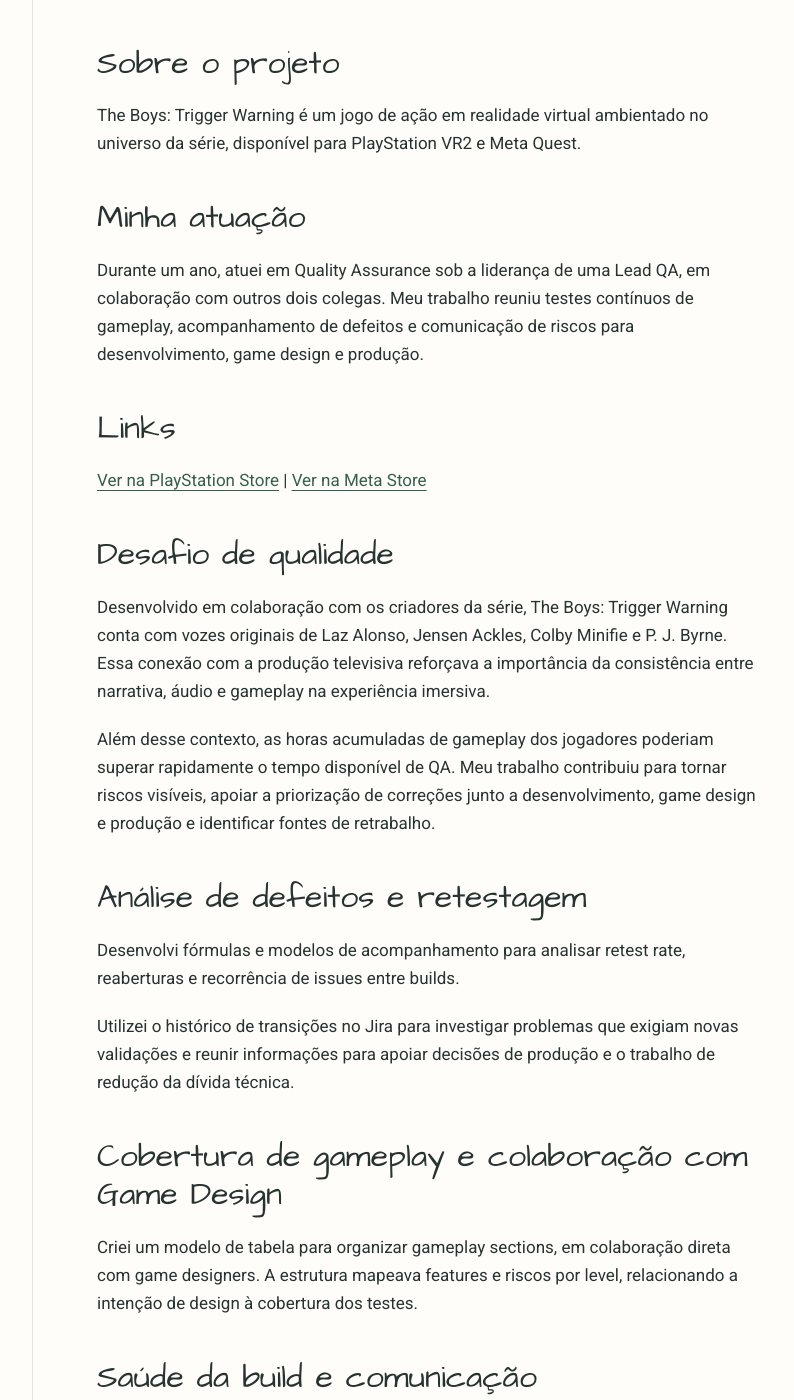
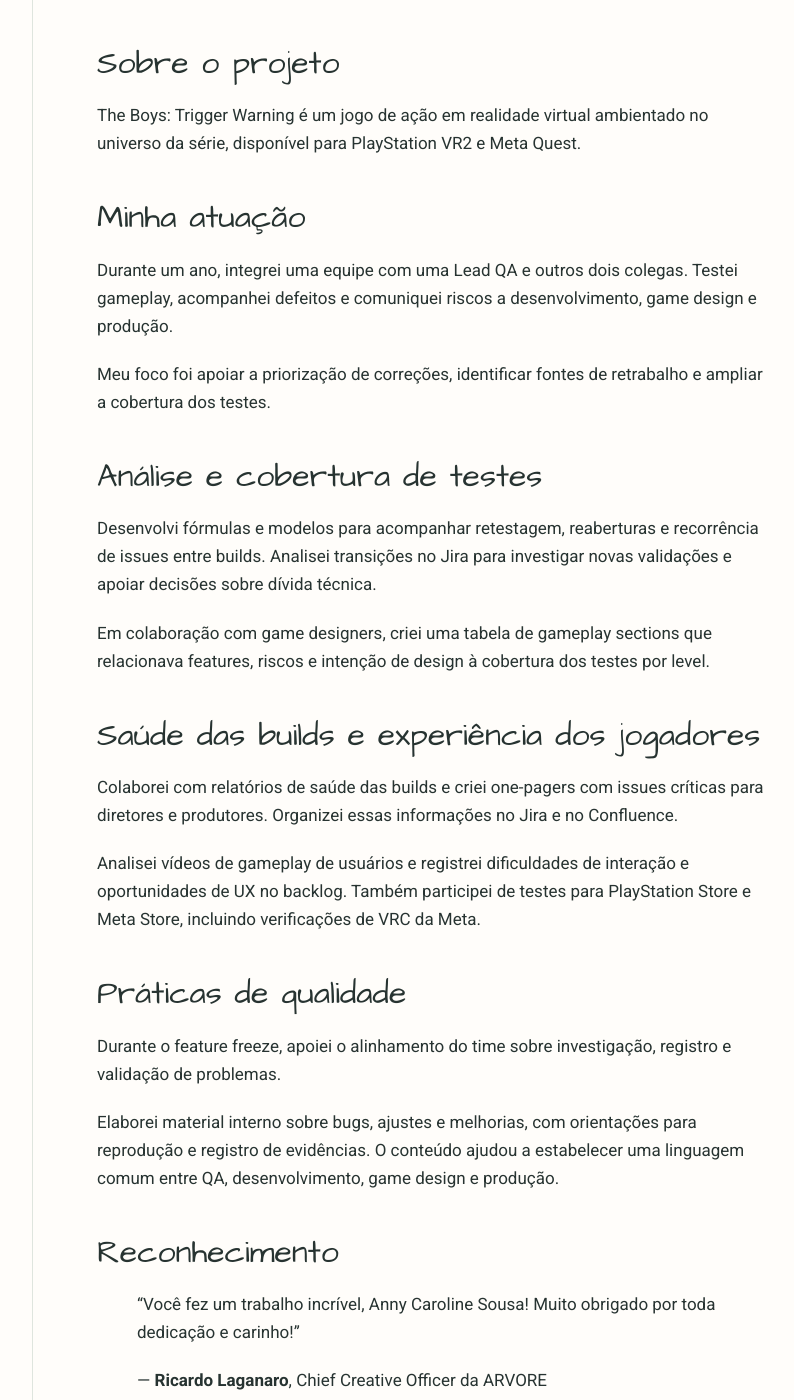
Before and after one commit to annysource/annysource.github.io, a Jekyll site: the page built from _projects/the-boys.md, in a window 1280 px wide and 1400 px high, scrolled down 900 px. Shown: the whole window, without its empty margins (245-1039 px from the left). Built offline with Jekyll 4.4.1, drawn with Linux system fonts in a browser that asks for light colours; some of the changed text lies outside the part shown.

Commit message:
Update the-boys.md

```diff
--- a/_projects/the-boys.md
+++ b/_projects/the-boys.md
@@ -9,66 +9,49 @@
 category: qa
 featured: true
 order: 1
-summary: "QA em jogo VR, com análise de retestagem, acompanhamento da saúde das builds e orientação de práticas de qualidade durante o feature freeze."
+summary: "QA em jogo VR: cobertura de gameplay, análise de retestagem, saúde das builds e práticas de qualidade no feature freeze."
 ---
+
 ## Sobre o projeto
 
 The Boys: Trigger Warning é um jogo de ação em realidade virtual ambientado no universo da série, disponível para PlayStation VR2 e Meta Quest.
 
 ## Minha atuação
 
-Durante um ano, atuei em Quality Assurance sob a liderança de uma Lead QA, em colaboração com outros dois colegas. Meu trabalho reuniu testes contínuos de gameplay, acompanhamento de defeitos e comunicação de riscos para desenvolvimento, game design e produção.
+Durante um ano, integrei uma equipe com uma Lead QA e outros dois colegas. Testei gameplay, acompanhei defeitos e comuniquei riscos a desenvolvimento, game design e produção.
 
-## Links
+Meu foco foi apoiar a priorização de correções, identificar fontes de retrabalho e ampliar a cobertura dos testes.
 
-[Ver na PlayStation Store](https://store.playstation.com/pt-br/concept/10017892/) |
-[Ver na Meta Store](https://www.meta.com/pt-br/experiences/the-boys/5661258417332116/)
+## Análise e cobertura de testes
 
-## Desafio de qualidade
+Desenvolvi fórmulas e modelos para acompanhar retestagem, reaberturas e recorrência de issues entre builds. Analisei transições no Jira para investigar novas validações e apoiar decisões sobre dívida técnica.
 
-Desenvolvido em colaboração com os criadores da série, The Boys: Trigger Warning conta com vozes originais de Laz Alonso, Jensen Ackles, Colby Minifie e P. J. Byrne. Essa conexão com a produção televisiva reforçava a importância da consistência entre narrativa, áudio e gameplay na experiência imersiva.
+Em colaboração com game designers, criei uma tabela de gameplay sections que relacionava features, riscos e intenção de design à cobertura dos testes por level.
 
-Além desse contexto, as horas acumuladas de gameplay dos jogadores poderiam superar rapidamente o tempo disponível de QA. Meu trabalho contribuiu para tornar riscos visíveis,  apoiar a priorização de correções junto a desenvolvimento, game design e produção e identificar fontes de retrabalho.
+## Saúde das builds e experiência dos jogadores
 
-## Análise de defeitos e retestagem
+Colaborei com relatórios de saúde das builds e criei one-pagers com issues críticas para diretores e produtores. Organizei essas informações no Jira e no Confluence.
 
-Desenvolvi fórmulas e modelos de acompanhamento para analisar retest rate, reaberturas e recorrência de issues entre builds.
+Analisei vídeos de gameplay de usuários e registrei dificuldades de interação e oportunidades de UX no backlog. Também participei de testes para PlayStation Store e Meta Store, incluindo verificações de VRC da Meta.
 
-Utilizei o histórico de transições no Jira para investigar problemas que exigiam novas validações e reunir informações para apoiar decisões de produção e o trabalho de redução da dívida técnica.
+## Práticas de qualidade
 
-## Cobertura de gameplay e colaboração com Game Design
+Durante o feature freeze, apoiei o alinhamento do time sobre investigação, registro e validação de problemas.
 
-Criei um modelo de tabela para organizar gameplay sections, em colaboração direta com game designers. A estrutura mapeava features e riscos por level, relacionando a intenção de design à cobertura dos testes.
-
-## Saúde da build e comunicação
-
-Colaborei com relatórios de saúde da build e criei one-pagers para diretores e produtores identificarem rapidamente issues críticas e pontos de atenção.
-
-Utilizei Jira e Confluence para organizar informações e conectar o acompanhamento técnico às necessidades de decisão das partes interessadas.
-
-## Experiência dos jogadores e plataformas
-
-Analisei vídeos de gameplay de usuários para identificar dificuldades de interação e oportunidades de UX, gerando registros de ajustes e melhorias para o backlog.
-
-Também participei de testes para PlayStation Store e Meta Store, incluindo verificações de VRC para a Meta Store.
-
-## Orientação durante o feature freeze
-
-Contribuí para orientar o período de feature freeze, apoiando o alinhamento do time sobre investigação, registro e validação de problemas. Essa atuação ajudava a organizar as discussões de qualidade e a fornecer informações para decisões de produção.
-
-## Disseminação de práticas de qualidade
-
-Elaborei material de orientação interna para todo o time, abordando a distinção entre bugs, ajustes e melhorias, técnicas de investigação, reprodução de problemas e registro de evidências.
-
-O conteúdo conectava requisitos e comportamentos esperados à análise dos problemas encontrados, promovendo uma linguagem comum entre QA, desenvolvimento, game design e produção.
+Elaborei material interno sobre bugs, ajustes e melhorias, com orientações para reprodução e registro de evidências. O conteúdo ajudou a estabelecer uma linguagem comum entre QA, desenvolvimento, game design e produção.
 
 ## Reconhecimento
 
 > “Você fez um trabalho incrível, Anny Caroline Sousa! Muito obrigado por toda dedicação e carinho!”
 >
 > — **Ricardo Laganaro**, Chief Creative Officer da ARVORE
+
 [Ver comentário original no LinkedIn](https://lnkd.in/p/dNZuigbF)
+
+## Links
+
+[PlayStation Store](https://store.playstation.com/pt-br/concept/10017892/) · [Meta Store](https://www.meta.com/pt-br/experiences/the-boys/5661258417332116/)
 
 ## Confidencialidade
 
-Os materiais produzidos durante o projeto são confidenciais. Este relato apresenta minhas contribuições sem divulgar documentos internos, métricas, identificadores de issues ou detalhes proprietários.
+Este relato preserva a confidencialidade dos materiais, métricas e detalhes proprietários do projeto.
```
